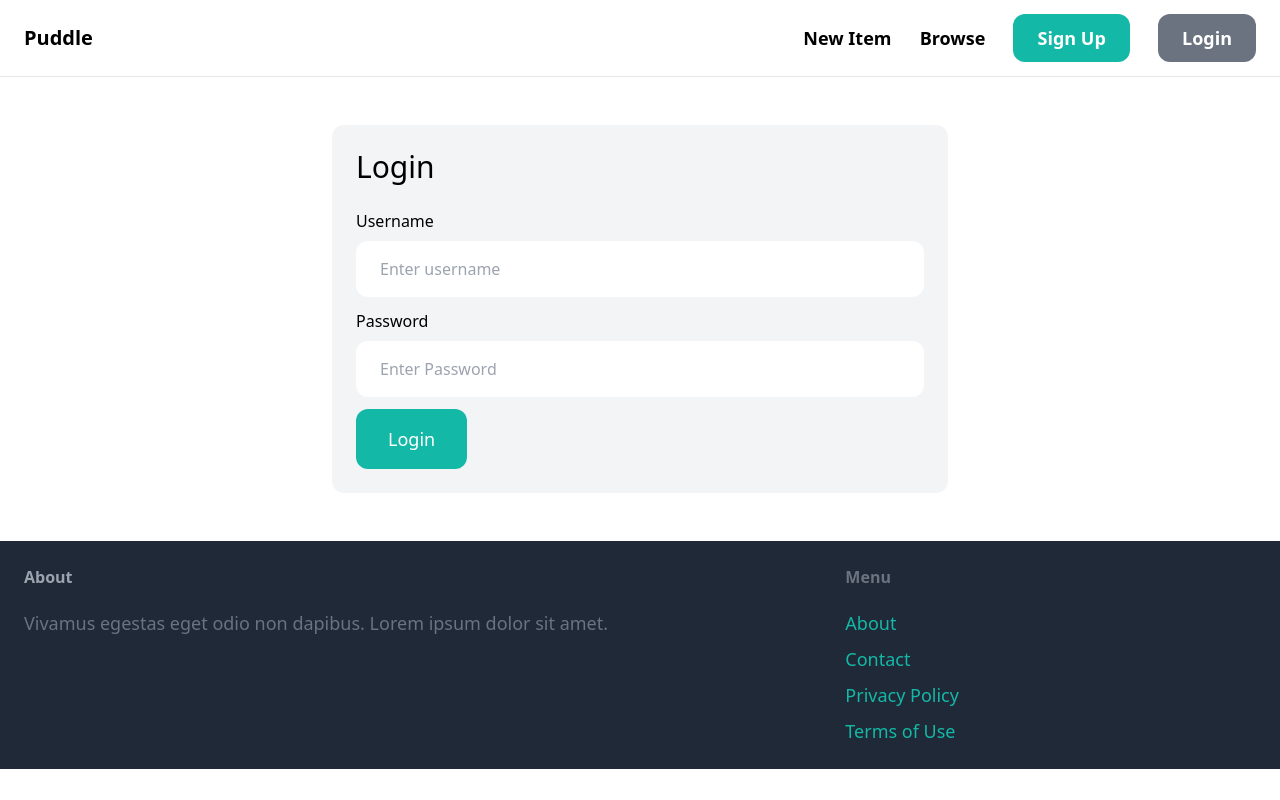
After one commit to jj-one/puddle-base, a Django app: page /login/ in a window 1280 px wide. The commit adds this page. Run offline with Django 4.2, Linux system fonts and the light colour scheme; some libraries are stand-ins or nearby versions.

Commit message:
Added LoginForm, login authentication and its redirect

```diff
--- a/core/forms.py
+++ b/core/forms.py
@@ -1,6 +1,19 @@
 from django import forms
-from django.contrib.auth.forms import UserCreationForm
+from django.contrib.auth.forms import UserCreationForm, AuthenticationForm
 from django.contrib.auth.models import User
+
+class LoginForm(AuthenticationForm):
+
+  username = forms.CharField(widget=forms.TextInput(attrs={
+    "placeholder": "Enter username",
+    "class": "w-full py-4 px-6 rounded-xl",
+  }))
+  password = forms.CharField(widget=forms.PasswordInput(attrs={
+    "placeholder": "Enter Password",
+    "class": "w-full py-4 px-6 rounded-xl",
+  }))
+
+
 
 class SignupForm(UserCreationForm):
 
--- a/core/templates/core/base.html
+++ b/core/templates/core/base.html
@@ -15,9 +15,17 @@
       <a href="#" class="text-lg font-semibold hover:text-gray-500">New Item</a>
       <a href="#" class="text-lg font-semibold hover:text-gray-500">Browse</a>
 
-      <a href="{% url 'core:signup' %}"
-        class="px-6 py-3 text-lg font-semibold bg-teal-500 text-white rounded-xl hover:bg-teal-700">Sign Up</a>
-      <a href="#" class="px-6 py-3 text-lg font-semibold bg-gray-500 text-white rounded-xl hover:bg-gray-700">Login</a>
+      {% if request.user.is_authenticated %}
+        <a href="#"
+          class="px-6 py-3 text-lg font-semibold bg-teal-500 text-white rounded-xl hover:bg-teal-700">Inbox</a>
+        <a href="#"
+          class="px-6 py-3 text-lg font-semibold bg-gray-500 text-white rounded-xl hover:bg-gray-700">Dashboard</a>
+      {% else %}
+        <a href="{% url 'core:signup' %}"
+          class="px-6 py-3 text-lg font-semibold bg-teal-500 text-white rounded-xl hover:bg-teal-700">Sign Up</a>
+        <a href="{% url 'core:login' %}"
+          class="px-6 py-3 text-lg font-semibold bg-gray-500 text-white rounded-xl hover:bg-gray-700">Login</a>
+      {% endif %}
     </div>
   </nav>
 
--- /dev/null
+++ b/core/templates/core/login.html
@@ -0,0 +1,29 @@
+{% extends 'core/base.html' %}
+
+{% block document_name %}Login{% endblock %}
+
+{% block content %}
+  <div class="w-1/2 my-6 mx-auto p-6 bg-gray-100 rounded-xl">
+    <h1 class="mb-6 text-3xl">Login</h1>
+
+    <form action="" method="POST">
+      {% csrf_token %}
+
+      {{form.non_field_errors}}
+
+      {% for field in form %}
+        <div class="mb-3">
+          {% if field.errors %}
+            {{field.errors}}
+          {% endif %}
+          <label for="{{field.name}}" class="inline-block mb-2">{{field.label}}</label><br>
+          {{field}}
+        </div>
+      {% endfor %}
+
+      <button class="py-4 px-8 text-lg bg-teal-500 hover:bg-teal-700 rounded-xl text-white">
+        Login
+      </button>
+    </form>
+  </div>
+{% endblock %}
--- a/core/urls.py
+++ b/core/urls.py
@@ -1,5 +1,7 @@
 from django.urls import path
+from django.contrib.auth import views as auth_views
 from . import views
+from .forms import LoginForm
 
 app_name = "core"
 
@@ -7,4 +9,5 @@ urlpatterns = [
   path('', views.index, name="index"),
   path('contact/', views.contact, name="contact"),
   path('signup/', views.signup, name="signup"),
+  path('login/', auth_views.LoginView.as_view(authentication_form=LoginForm, template_name='core/login.html'), name="login"),
 ]
--- a/puddle/settings/base.py
+++ b/puddle/settings/base.py
@@ -29,7 +29,9 @@ SECRET_ADMIN_URL = env('SECRET_ADMIN_URL')
 
 # SECURITY WARNING: don't run with debug turned on in production!
 
-
+LOGIN_URL = '/login/'
+LOGIN_REDIRECT_URL = '/'
+LOGOUT_REDIRECT_URL = '/'
 
 # Application definition
 
```
